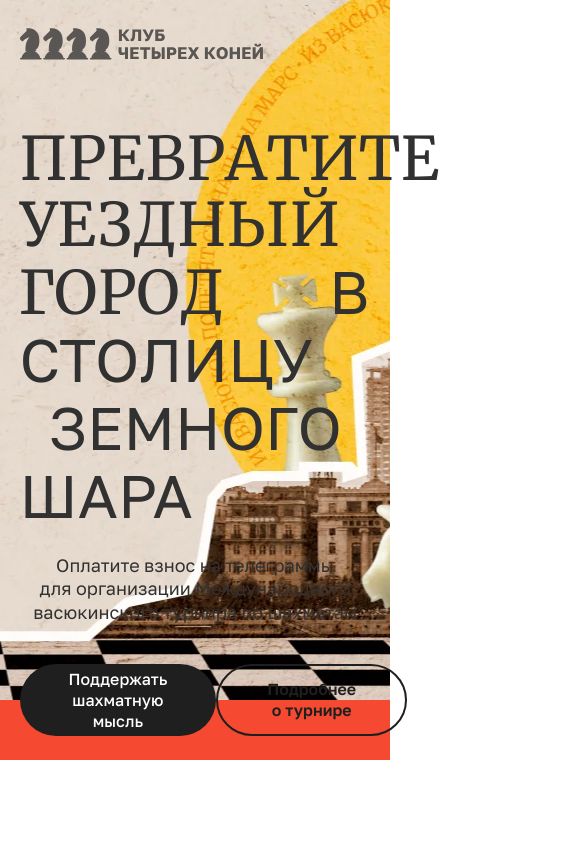
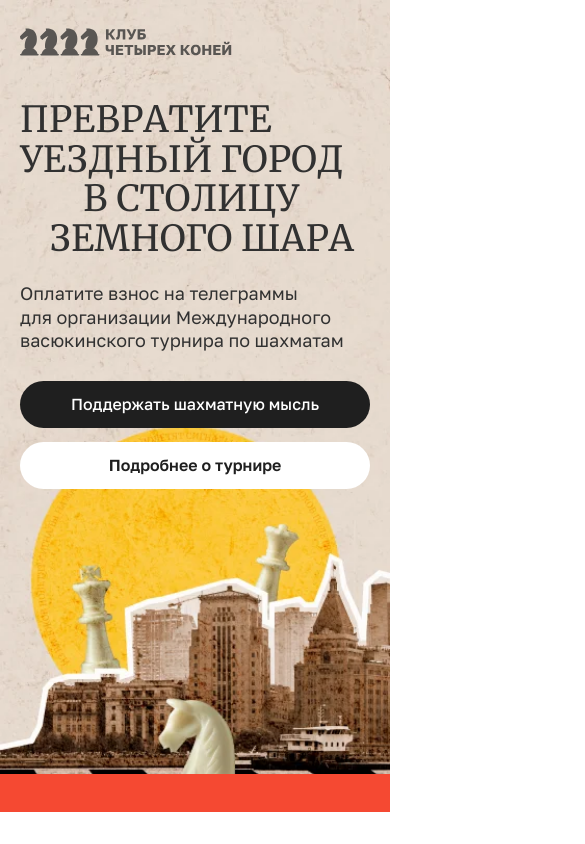
Before and after one commit to TrojanDll/yandex-croud, a plain HTML site: page index.html in a window 390 px wide. Shown: the top 844 px of the page, 585 px wide, since content can reach past the window. Drawn offline with Linux system fonts and the light colour scheme.

Commit message:
feat: promo adaptation added

```diff
--- a/css/components/container.css
+++ b/css/components/container.css
@@ -4,7 +4,7 @@
   width: 1222px;
 }
 
-@media (max-width: 1200px) {
+@media (max-width: 1270px) {
   .container {
     width: 960px;
   }
@@ -24,6 +24,6 @@
 
 @media (max-width: 576px) {
   .container {
-    width: calc(100% - 39px);
+    width: calc(100% - 40px);
   }
 }
--- a/css/sections/promo.css
+++ b/css/sections/promo.css
@@ -11,10 +11,11 @@
 
 .promo__content {
   max-width: 542px;
+  margin-top: 62px;
 }
 
-.promo__title {
-  margin-top: 62px;
+.promo__title,
+.promo__title span {
   font-family: var(--second-family);
   font-weight: 400;
   font-size: 60px;
@@ -69,10 +70,138 @@
   margin-bottom: 6px;
 }
 
-/* .promo__ticker span {
-  width: 6px;
-  height: 6px;
-  border-radius: 100%;
-  margin: 0 12px;
-  background-color: #ffffff;
-} */
+@media (max-width: 1270px) {
+  .promo__title,
+  .promo__title span {
+    font-size: 54px;
+  }
+
+  .promo__buttons {
+    max-width: 480px;
+    margin: 0 auto;
+    margin-top: 40px;
+  }
+
+  .promo__button {
+    width: 228px;
+    height: 64px;
+    padding: 0 26px;
+  }
+}
+
+@media (max-width: 992px) {
+  .promo {
+    height: 570px;
+    background-position: -130px 0;
+  }
+
+  .promo__logo {
+    width: 205px;
+    height: auto;
+  }
+
+  .promo__content {
+    margin-top: 40px;
+  }
+
+  .promo__title,
+  .promo__title span {
+    font-size: 50px;
+  }
+}
+
+@media (max-width: 768px) {
+  .promo {
+    background-position: -187px 0;
+  }
+
+  .promo__ticker {
+    height: 46px;
+    font-size: 18px;
+  }
+
+  .promo__title,
+  .promo__title span {
+    font-size: 42px;
+  }
+
+  .promo__content {
+    max-width: 495px;
+  }
+
+  .promo__subtitle {
+    font-size: 16px;
+  }
+}
+
+@media (max-width: 576px) {
+  .promo {
+    background: url("./../../assets/img/main-bg-mobile.webp") center center/cover no-repeat;
+    background-position: 0 -320px;
+    height: 700px;
+  }
+
+  .promo__title {
+    max-width: 373px;
+  }
+
+  .promo__title,
+  .promo__title span {
+    font-size: 38px;
+  }
+}
+
+@media (max-width: 520px) {
+  .promo {
+    background-position: 0 -100px;
+    height: 774px;
+  }
+
+  .promo__buttons {
+    margin-top: 28px;
+    flex-wrap: wrap;
+    gap: 14px;
+  }
+
+  .promo__button {
+    padding: 18px 20px;
+    width: 335px;
+    height: 47px;
+    width: 100%;
+  }
+
+  .promo__button_outlined {
+    background-color: #ffffff;
+    border: none;
+  }
+}
+
+@media (max-width: 400px) {
+  .promo {
+    background-position: 0 0;
+  }
+
+  .promo__logo {
+    width: 213px;
+    height: 32px;
+  }
+
+  .promo__title,
+  .promo__title span {
+    font-size: 36px;
+  }
+
+  .promo__title span:first-child {
+    margin-left: 63px;
+  }
+
+  .promo__subtitle {
+    font-size: 18px;
+    text-align: left;
+  }
+
+  .promo__ticker {
+    height: 38px;
+    font-size: 16px;
+  }
+}
--- a/css/sections/stages.css
+++ b/css/sections/stages.css
@@ -1,6 +1,10 @@
 .stages {
   padding-top: 200px;
-  position: relative;
+  overflow: hidden;
+}
+
+.stages__container {
+  overflow: visible;
 }
 
 .stages__side-img {
@@ -8,7 +12,8 @@
   height: 235px;
   position: absolute;
   bottom: 0;
-  right: 257px;
+  right: 0;
+  transform: translateX(94px);
   z-index: 5;
 }
 
--- a/css/style.css
+++ b/css/style.css
@@ -22,3 +22,7 @@
   color: var(--gray-700);
   font-weight: 400;
 }
+
+body {
+  overflow-x: hidden;
+}
--- a/index.html
+++ b/index.html
@@ -53,7 +53,7 @@
 
             <div class="promo__buttons">
               <button class="button promo__button">Поддержать шахматную мысль</button>
-              <button class="button button_outlined promo__button">Подробнее о турнире</button>
+              <button class="button button_outlined promo__button promo__button_outlined">Подробнее о турнире</button>
             </div>
           </div>
         </div>
@@ -67,7 +67,7 @@
         Лед тронулся, господа присяжные заседатели!
         <svg class="promo__ticker-dot"><use href="#dot"></use></svg>
       </marquee>
-
+      <!--
       <section class="lecture">
         <div class="container">
           <div class="lecture__title-wrapper">
@@ -148,9 +148,9 @@
       </section>
 
       <section class="stages">
-        <img src="./assets/img/airplane.webp" alt="Старый самолет" class="stages__side-img" />
+        <div class="container stages__container">
+          <img src="./assets/img/airplane.webp" alt="Старый самолет" class="stages__side-img" />
 
-        <div class="container">
           <div class="stages__title-wrapper">
             <h2 class="stages__title">Этапы преображения Васюков</h2>
 
@@ -280,10 +280,10 @@
             </div>
           </div>
         </div>
-      </section>
+      </section> -->
     </main>
 
-    <footer class="footer">
+    <!-- <footer class="footer">
       <marquee scrollamount="20" class="promo__ticker" behavior="scroll" direction="left">
         Дело помощи утопающим — дело рук самих утопающих!
         <svg class="promo__ticker-dot"><use href="#dot"></use></svg>
@@ -301,7 +301,7 @@
           </div>
         </div>
       </div>
-    </footer>
+    </footer> -->
 
     <script src="./js/script.js"></script>
   </body>
```
Also changed, not shown: assets/img/main-bg-mobile.webp (added).
